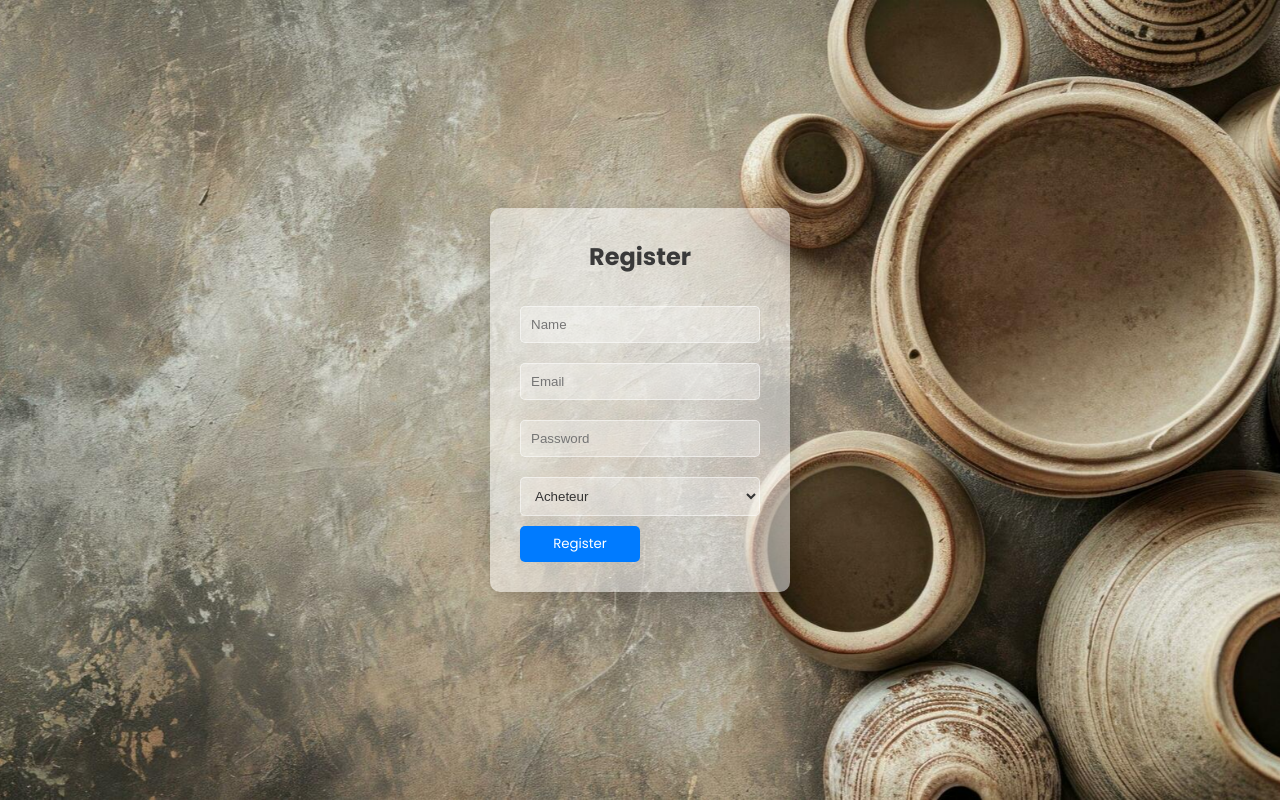
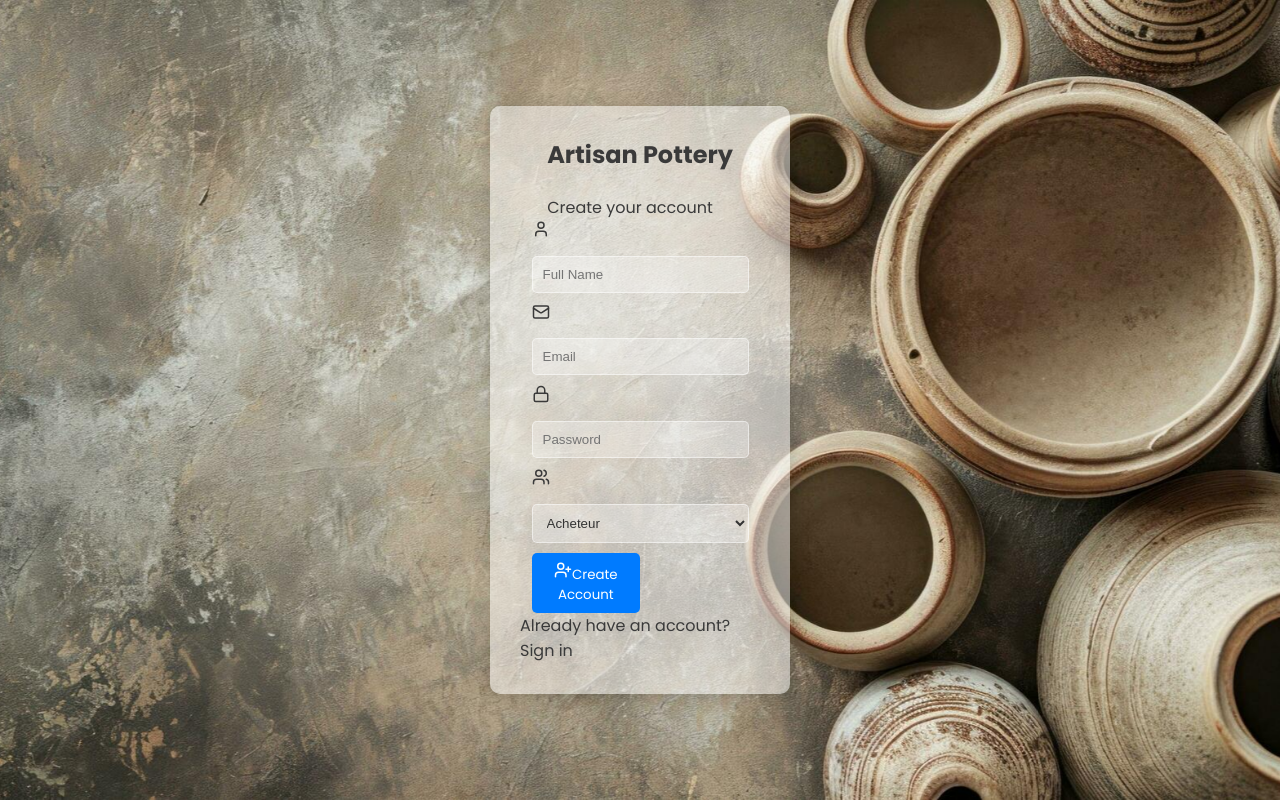
Before and after one commit to hanane987/Pottery_place, a React (Create React App) app in the folder ceramic-marketplace/frontend/: page /register in a window 1280 px wide. Built offline with nearby package versions, Linux system fonts and the light colour scheme.

Commit message:
[POT-23] Refactor Register page for better user experience

```diff
--- a/ceramic-marketplace/frontend/src/pages/auth/Register.js
+++ b/ceramic-marketplace/frontend/src/pages/auth/Register.js
@@ -1,57 +1,74 @@
-import React, { useState } from 'react';
-import axios from 'axios';
-import styles from '../../styles/Login.module.css';
+"use client"
+
+import { useState } from "react"
+import axios from "axios"
+import { User, Mail, Lock, UserPlus, Users } from "lucide-react"
+import { useNavigate } from "react-router-dom"
+import styles from "../../styles/Login.module.css"
 
 const Register = () => {
-    const [name, setName] = useState('');
-    const [email, setEmail] = useState('');
-    const [password, setPassword] = useState('');
-    const [role, setRole] = useState('acheteur');
-    const [error, setError] = useState('');
+  const [name, setName] = useState("")
+  const [email, setEmail] = useState("")
+  const [password, setPassword] = useState("")
+  const [role, setRole] = useState("acheteur")
+  const [error, setError] = useState("")
+  const navigate = useNavigate()
 
   const handleRegister = async (e) => {
-        e.preventDefault();
+    e.preventDefault()
     if (!name || !email || !password) {
-            setError('All fields are required');
-            return;
+      setError("All fields are required")
+      return
     }
-        const emailPattern = /^[^\s@]+@[^\s@]+\.[^\s@]+$/;
+    const emailPattern = /^[^\s@]+@[^\s@]+\.[^\s@]+$/
     if (!emailPattern.test(email)) {
-            setError('Please enter a valid email address');
-            return;
+      setError("Please enter a valid email address")
+      return
     }
 
     if (password.length < 6) {
-            setError('Password must be at least 6 characters long');
-            return;
+      setError("Password must be at least 6 characters long")
+      return
     }
     try {
-            await axios.post('http://localhost:5000/api/auth/register', { name, email, password, role });
-            alert('Registration successful');
+      await axios.post("http://localhost:5000/api/auth/register", { name, email, password, role })
+      alert("Registration successful")
+      navigate("/login")
     } catch (err) {
-            setError('Error registering user');
+      setError("Error registering user")
     }
-    };
+  }
 
   return (
     <div className={styles.loginContainer}>
       <div className={styles.loginForm}>
-                <h2>Register</h2>
+        <div className={styles.formHeader}>
+          <div className={styles.logoIcon}>
+            <span className={styles.potteryWheel}></span>
+          </div>
+          <h2>Artisan Pottery</h2>
+          <p>Create your account</p>
+        </div>
+
         <form onSubmit={handleRegister}>
+          <div className={styles.inputGroup}>
+            <User className={styles.inputIcon} size={18} />
             <input
               type="text"
-                        placeholder="Name"
+              placeholder="Full Name"
               value={name}
               onChange={(e) => setName(e.target.value)}
               required
             />
-                    <input
-                        type="email"
-                        placeholder="Email"
-                        value={email}
-                        onChange={(e) => setEmail(e.target.value)}
-                        required
-                    />
+          </div>
+
+          <div className={styles.inputGroup}>
+            <Mail className={styles.inputIcon} size={18} />
+            <input type="email" placeholder="Email" value={email} onChange={(e) => setEmail(e.target.value)} required />
+          </div>
+
+          <div className={styles.inputGroup}>
+            <Lock className={styles.inputIcon} size={18} />
             <input
               type="password"
               placeholder="Password"
@@ -59,17 +76,31 @@ const Register = () => {
               onChange={(e) => setPassword(e.target.value)}
               required
             />
+          </div>
+
+          <div className={styles.inputGroup}>
+            <Users className={styles.inputIcon} size={18} />
             <select value={role} onChange={(e) => setRole(e.target.value)}>
               <option value="acheteur">Acheteur</option>
               <option value="vendeur">Vendeur</option>
               <option value="admin">Admin</option>
             </select>
-                    <button type="submit">Register</button>
+          </div>
+
+          <button type="submit" className={styles.loginButton}>
+            <UserPlus size={18} />
+            <span>Create Account</span>
+          </button>
         </form>
+
         {error && <p className={styles.error}>{error}</p>}
+
+        <div className={styles.registerLink}>
+          Already have an account? <a href="/login">Sign in</a>
         </div>
       </div>
-    );
-};
+    </div>
+  )
+}
 
-export default Register;
+export default Register
```
Lines whose indentation alone changed are shown as unchanged.
